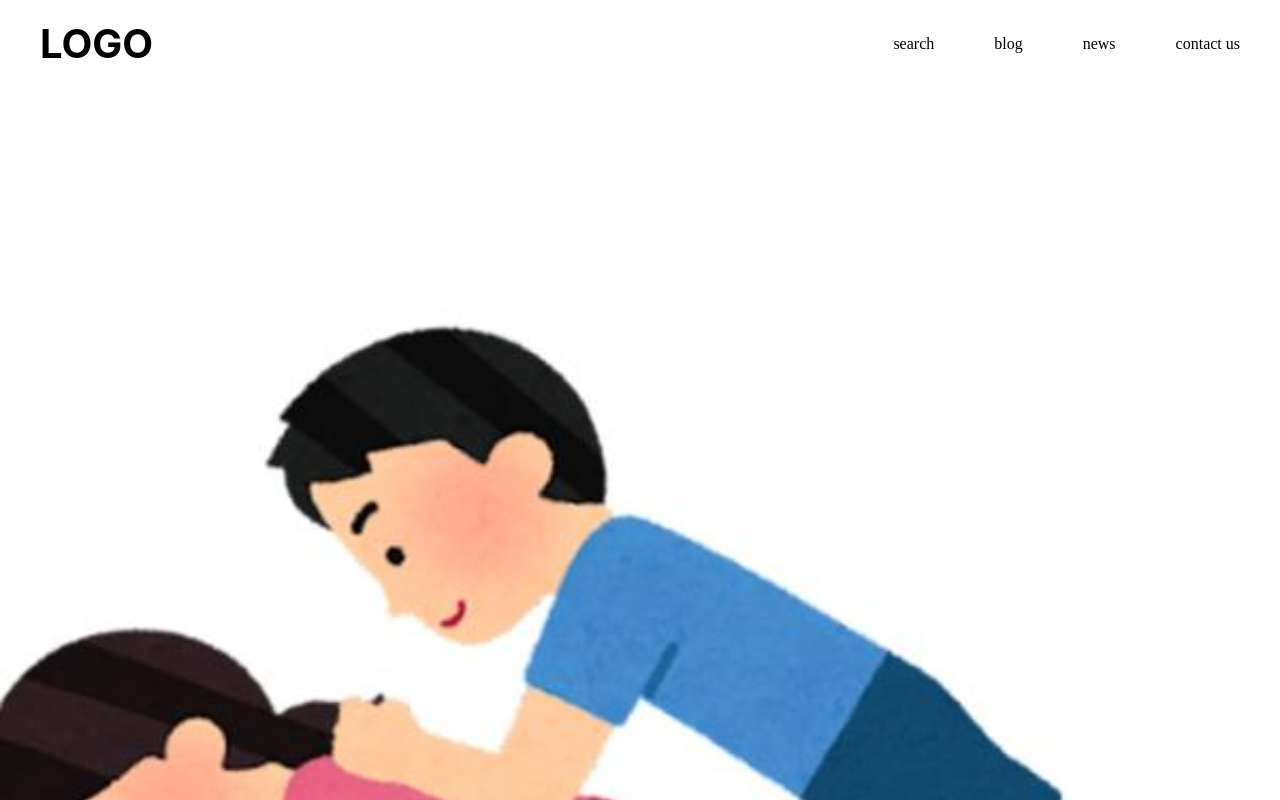
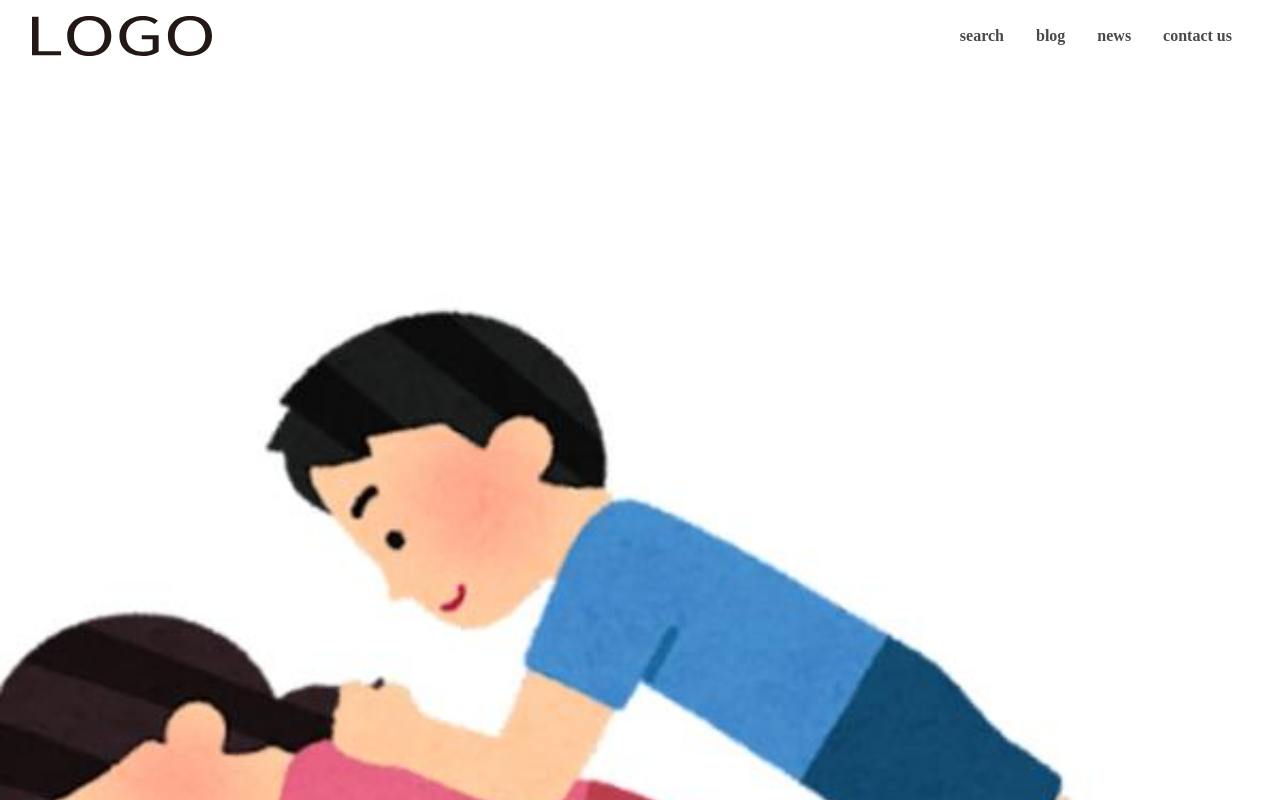
Before and after one commit to iromonek39/jamstack-test, a Nuxt app: page /blog/1 in a window 1280 px wide. Shown: the top 800 px of the page. Built offline with nearby package versions, Linux system fonts and the light colour scheme.

Commit message:
headerのスタイル調整

```diff
--- a/assets/css/default.css
+++ b/assets/css/default.css
@@ -1,3 +1,7 @@
+:root {
+  --main-text-color: #4c4948;
+}
+
 img {
   width: 100%;
   height: auto;
--- a/components/Header.vue
+++ b/components/Header.vue
@@ -1,30 +1,33 @@
 <template>
-  <header>
-    <div class="wrapper">
+  <header class="header">
+    <div class="header__inner">
       <h1
-        class="logo"
-        @click="linkTo('')">
-        LOGO
+        class="header__logo">
+        <nuxt-link to="/">
+          <img
+            src="@/assets/images/logo.svg"
+            alt="">
+        </nuxt-link>
       </h1>
-      <nav>
-        <ul class="list">
+      <nav class="nav">
+        <ul class="nav__list">
           <li
-            class="item"
+            class="nav__item"
             @click="linkTo('test')">
             search
           </li>
           <li
-            class="item"
+            class="nav__item"
             @click="linkTo('blog')">
             blog
           </li>
           <li
-            class="item"
+            class="nav__item"
             @click="linkTo('news')">
             news
           </li>
           <li
-            class="item"
+            class="nav__item"
             @click="linkTo('contact-us')">
             contact us
           </li>
@@ -48,33 +51,37 @@ export default {
 </script>
 
 <style lang="scss" scoped>
-header {
+.header {
   width: 100%;
+
+  .header__inner {
+    display: flex;
+    padding: 16px 32px;
+    align-items: center;
+    justify-content: space-between;
+  }
+
+  .header__logo {
+    width: 180px;
+    &:hover {
+      opacity: 0.8;
+    }
+  }
 }
-.wrapper {
-  display: flex;
-  padding: 20px 40px;
-  align-content: center;
-  justify-content: space-between;
-}
-.logo {
-  font-family: 'Inter';
-  font-style: normal;
-  font-weight: 700;
-  font-size: 40px;
-  line-height: 48px;
-}
-.list {
-  display: flex;
-  height: 100%;
-  align-items: center;
-  gap: 60px;
-}
-.logo,
-.item {
-  cursor: pointer;
-  &:hover {
-    opacity: 0.8;
+
+.nav {
+  .nav__list {
+    display: flex;
+    align-items: center;
+  }
+  .nav__item {
+    padding: 0 16px;
+    color: var(--main-text-color);
+    cursor: pointer;
+    font-weight: bold;
+    &:hover {
+      opacity: 0.8;
+    }
   }
 }
 </style>
--- a/layouts/default.vue
+++ b/layouts/default.vue
@@ -1,7 +1,9 @@
 <template>
-  <div>
+  <div class="container">
     <Header />
-    <Nuxt />
+    <div class="main">
+      <Nuxt />
+    </div>
   </div>
 </template>
 
--- a/pages/index.vue
+++ b/pages/index.vue
@@ -1,6 +1,6 @@
 <template>
   <div>
-    <Slider/>
+    <!-- <Slider/> -->
     <div class="news">
       <h1>NEWS</h1>
       <ul>
```
Also changed, not shown: assets/images/logo.svg (added).
